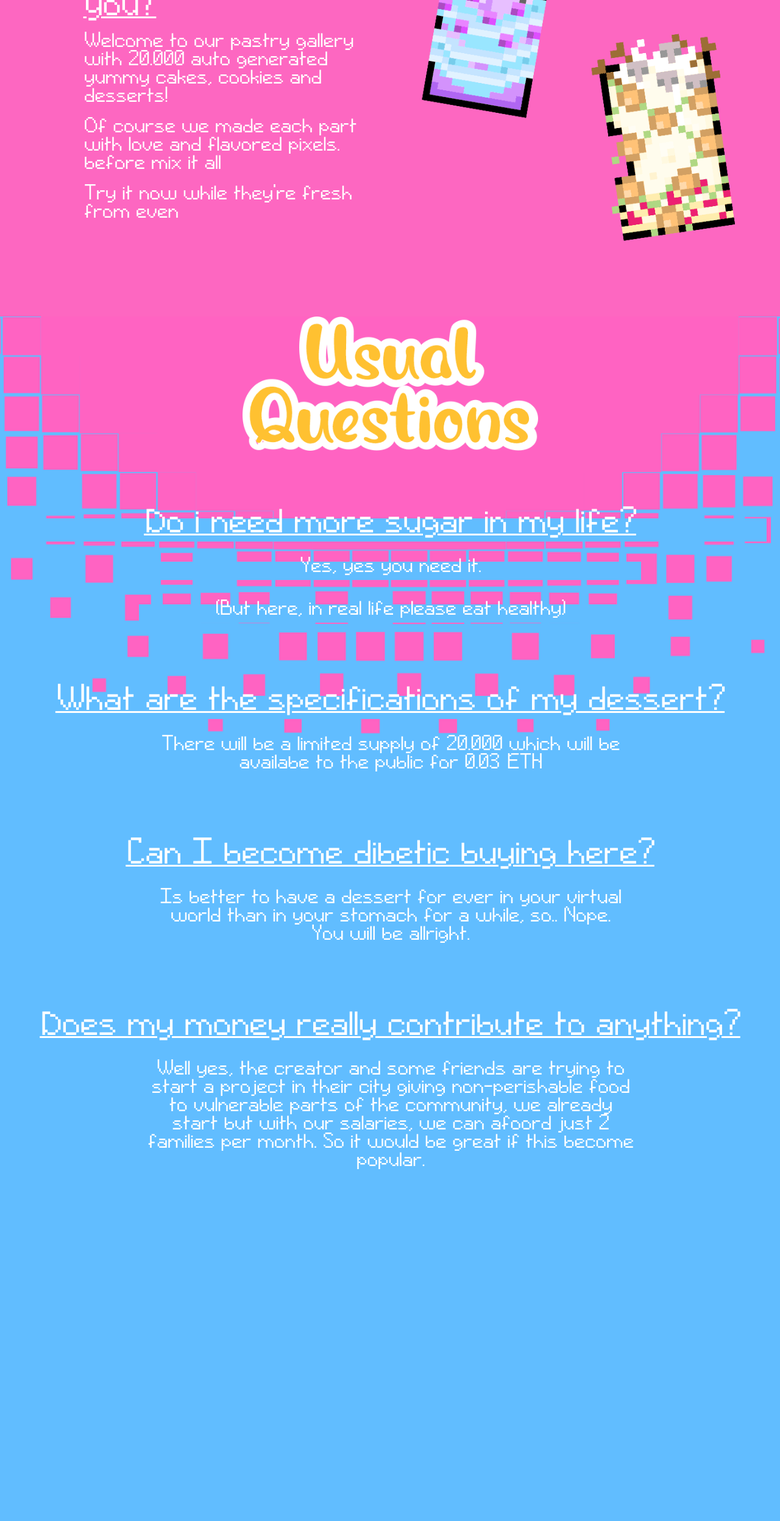
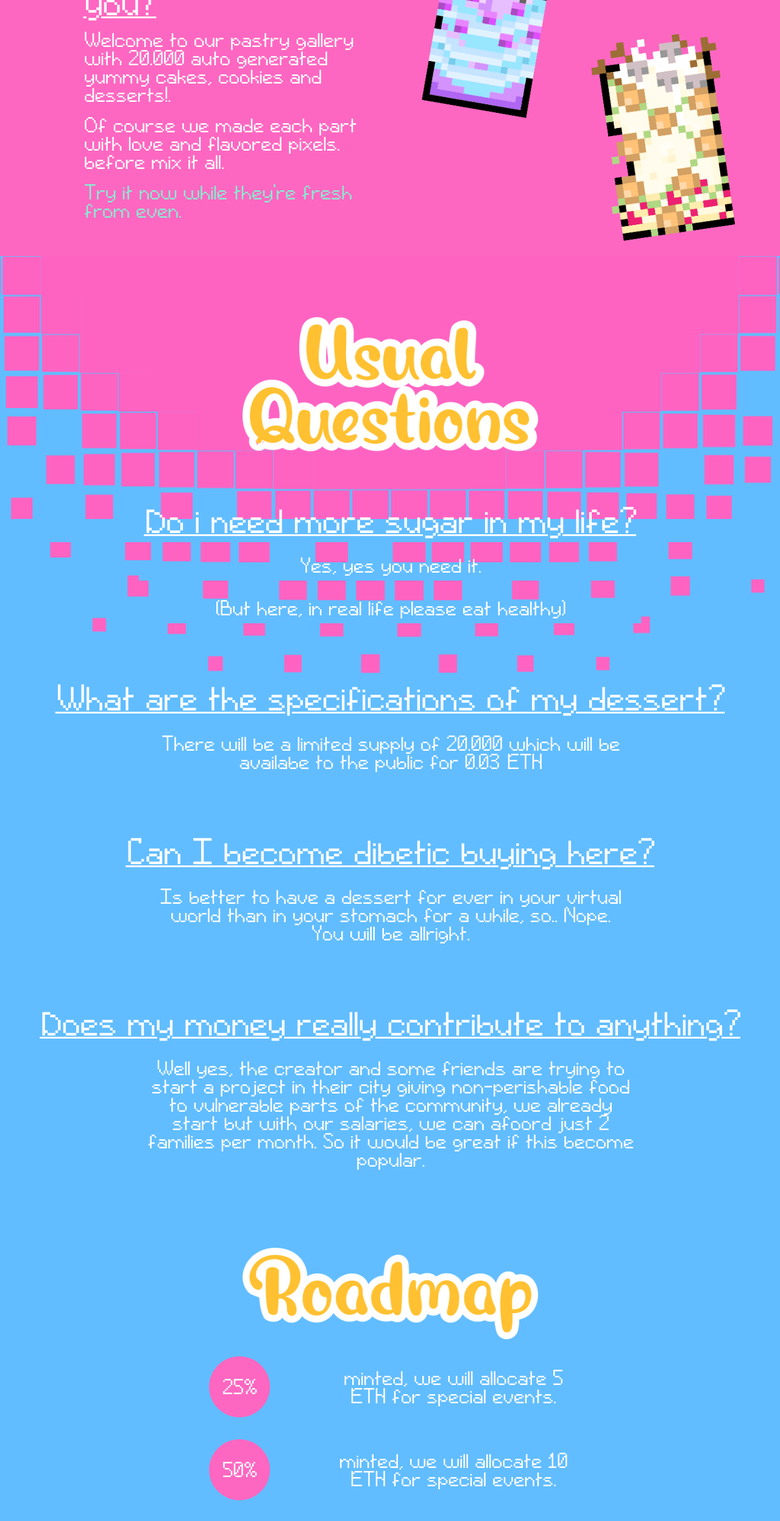
Before and after one commit to afurourrego/cryptisweets, a plain HTML site: page index.html in a window 1280 px wide. Shown: the part 1385-3879 px from the top of the page at 61% size. Before the commit the page ends 3350 px from the top, so only its background shows below. Drawn offline with nearby package versions, Linux system fonts and the light colour scheme.

Commit message:
small fix and include roadmap

```diff
--- a/css/styles.css
+++ b/css/styles.css
@@ -14,6 +14,14 @@ body {
   color: white;
   background-color: #61bdff;
   font-family: 'SpriteComic';
+}
+
+.pink_text {
+  color: #FFBFFF;
+}
+
+.blue_text {
+  color: #88EDD1;
 }
 
 .header {
@@ -66,7 +74,6 @@ body {
 }
 
 .mint_btn {
-  height: 100px;
 }
 
 .questions {
@@ -77,6 +84,7 @@ body {
 }
 
 .title {
+  margin-top: 100px;
   width: 80%;
 }
 
@@ -99,3 +107,24 @@ body {
 .background_text {
   background-color: #61bdff;
 }
+
+.percentage {
+  background-color: #fd67c1;
+  border-radius: 50%;
+  width: 100px;
+}
+
+.roadmap_info {
+  height: 100px;
+  display: flex;
+  justify-content: center;
+  align-items: center;
+  padding-top: 20px;
+  margin: 18px 0;
+}
+
+@media all and (min-width:900px){
+  .roadmap_info {
+    font-size: 20px;
+  }
+}
--- a/index.html
+++ b/index.html
@@ -25,16 +25,16 @@
             <p>
               Welcome to our pastry gallery
               with 20.000 auto generated yummy
-              cakes, cookies and desserts!
+              cakes, cookies and desserts!.
             </p>
             <p>
               Of course we made each part
               with love and flavored pixels.
-              before mix it all
+              before mix it all.
             </p>
-            <p>
+            <p class='blue_text'>
               Try it now while they're fresh
-              from even
+              from even.
             </p>
           </div>
           <div class="col s12 m6">
@@ -76,8 +76,62 @@
           <u><h4 class='background_text'>Does my money really contribute to anything?</h4></u>
           <p class='col s12 m8 offset-m2 background_text'>Well yes, the creator and some friends are trying to start a project in their city giving non-perishable food to vulnerable parts of the community, we already start but with our salaries, we can afoord just 2 families per month. So it would be great if this become popular.</p>
         </div>
+      </div>
+
+      <div class='col s12 roadmap center'>
+        <div class="col s10 offset-s1 m6 offset-m3">
+          <img src='img/roadmap.png' alt='roadmap' class='title'>
+        </div>
+
+        <div class="col s12">
+          <div class='col s3 m3 offset-m2 l2 offset-l3'>
+            <div class='roadmap_info percentage'>
+              25%
+            </div>
+          </div>
+          <div class='col s9 m5 l4'>
+            <div class='roadmap_info'>
+              minted, we will allocate 5 ETH for special events.
+            </div>
+          </div>
+        </div>
+        <div class="col s12">
+          <div class='col s3 m3 offset-m2 l2 offset-l3'>
+            <div class='roadmap_info percentage'>
+              50%
+            </div>
+          </div>
+          <div class='col s9 m5 l4'>
+            <div class='roadmap_info'>
+              minted, we will allocate 10 ETH for special events.
+            </div>
+          </div>
+        </div>
+        <div class="col s12">
+          <div class='col s3 m3 offset-m2 l2 offset-l3'>
+            <div class='roadmap_info percentage'>
+              75%
+            </div>
+          </div>
+          <div class='col s9 m5 l4'>
+            <div class='roadmap_info'>
+              minted, we will allocate 15 ETH for special events.
+            </div>
+          </div>
+        </div>
+        <div class="col s12">
+          <div class='col s3 m3 offset-m2 l2 offset-l3'>
+            <div class='roadmap_info percentage'>
+              100%
+            </div>
+          </div>
+          <div class='col s9 m5 l4'>
+            <div class='roadmap_info'>
+              minted, we will allocate 20 ETH for special events.
+            </div>
+          </div>
+        </div>
 
       </div>
-
   </body>
 </html>
```
Also changed, not shown: img/roadmap.png (added).
